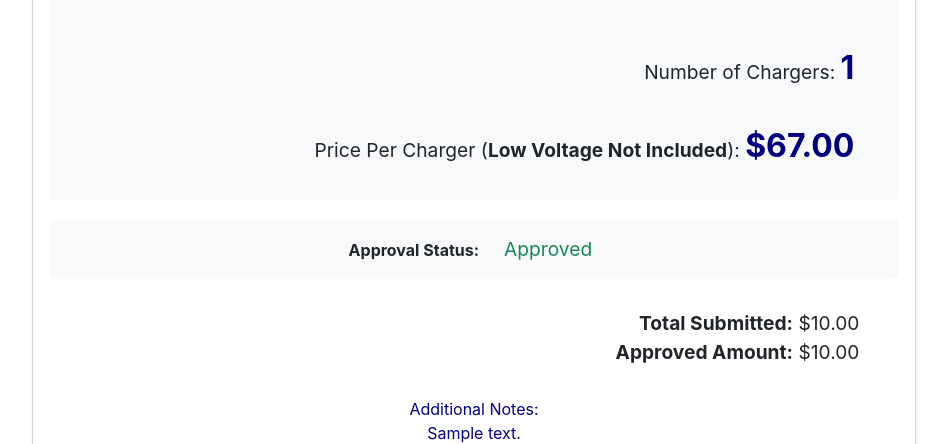
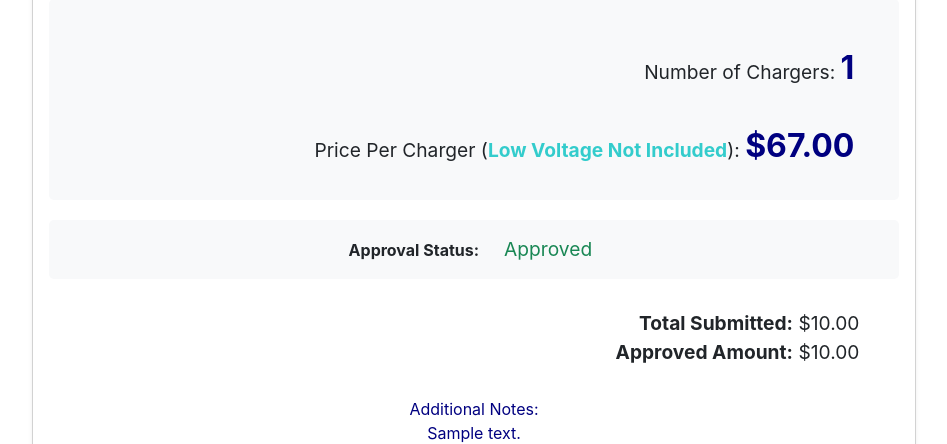
Before and after one commit to CarlosCruzValverde/testEstimator, a Flask app: page /project_review/1 in a window 1280 px wide. Shown: the part 2431-2875 px from the top of the page, without its empty margins (166-1113 px from the left). Run offline with Flask 3, Linux system fonts and the light colour scheme; the visitor is signed in with stand-in values (Sample User, id 1); tables that the repository leaves empty hold one stand-in row (values such as "Sample post"); parts of the project's set-up code (start-up, migrations or seed data) failed here and were passed over; some libraries are stand-ins or nearby versions.

Commit message:
Update project_review.html

```diff
--- a/templates/portfolio/project_review.html
+++ b/templates/portfolio/project_review.html
@@ -892,7 +892,7 @@
                                 project.labor_cost_estimations.first() else 0 }}</span>
                         </div>
                         <div class="charger-row">
-                            <span class="charger-label">Price Per Charger (<span style="rgb(51, 204, 204); font-weight: bold;">Low Voltage Not
+                            <span class="charger-label">Price Per Charger (<span style="color: rgb(51, 204, 204); font-weight: bold;">Low Voltage Not
                         Included</span>):</span>
                             <span id="price-per-charger-view">{{ summary.price_per_charger | currency if
                                 summary.price_per_charger else '$0.00'
```
